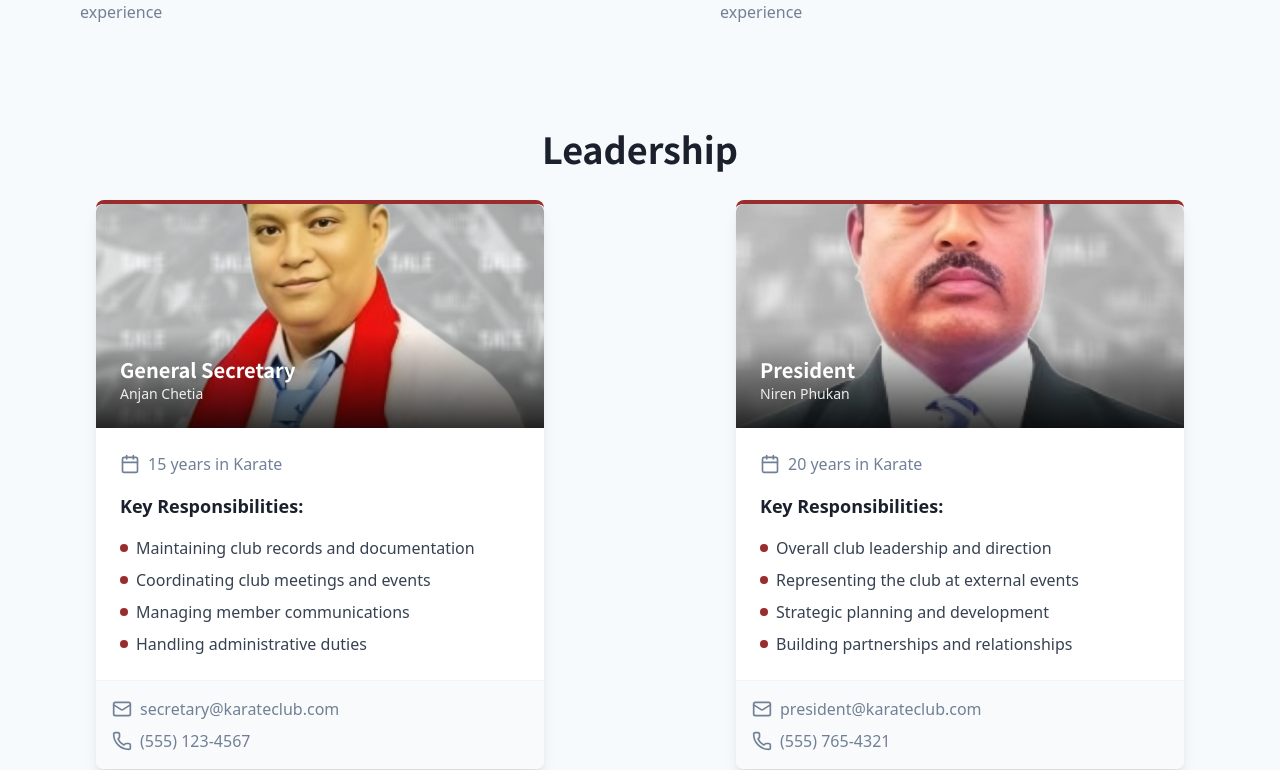
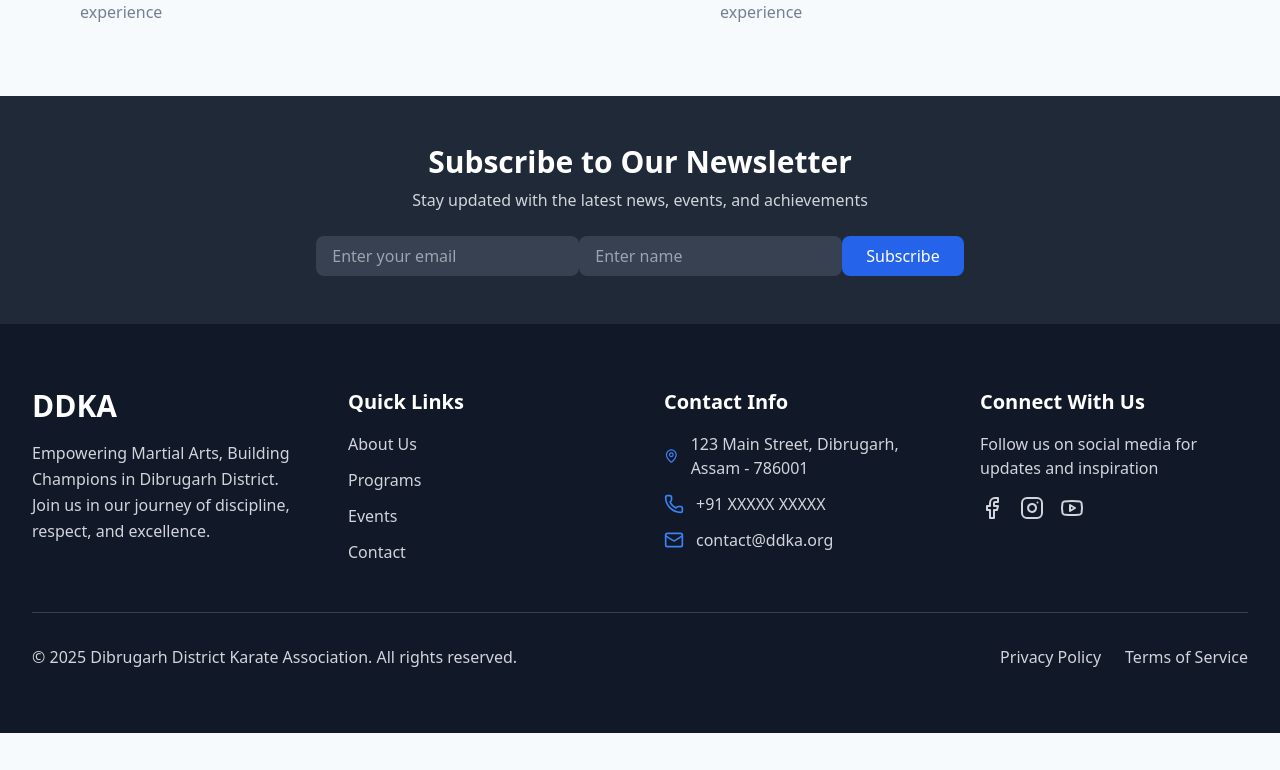
Before and after one commit to abhinov956tech-developer/Karate-club, a React (Vite) app: page /club in a window 1280 px wide. Shown: the part 2110-2880 px from the top of the page. After the commit the page ends 2843 px from the top, so only its background shows below. Built offline with nearby package versions, Linux system fonts and the light colour scheme.

Commit message:
Minor commit

```diff
--- a/src/App.tsx
+++ b/src/App.tsx
@@ -9,7 +9,7 @@ import Contact from "./pages/Contact";
 import Auth from "./pages/Auth"
 import { Club } from "./pages/Club";
 import { Membership } from "./pages/Registration";
-import LeadershipCards from "./components/AdminsCard";
+//import LeadershipCards from "./components/AdminsCard";
 const queryClient = new QueryClient();
 
 const App = () => (
@@ -28,7 +28,6 @@ const App = () => (
               <Route path="/auth" element={<Auth />} />
               <Route path="/club" element={<Club />} />
             </Routes>
-            <LeadershipCards />
           </main>
           <Footer />
         </div>
--- a/src/pages/Index.tsx
+++ b/src/pages/Index.tsx
@@ -2,6 +2,7 @@
 import { ArrowRight } from "lucide-react";
 import { Link } from "react-router-dom";
 import ImageSlider from "../components/Slider";
+import LeadershipCards from "../components/AdminsCard";
 
 const Index = () => {
   return (
@@ -67,6 +68,7 @@ const Index = () => {
           </Link>
         </div>
       </section>
+<LeadershipCards/>
     </div>
   );
 };
```
